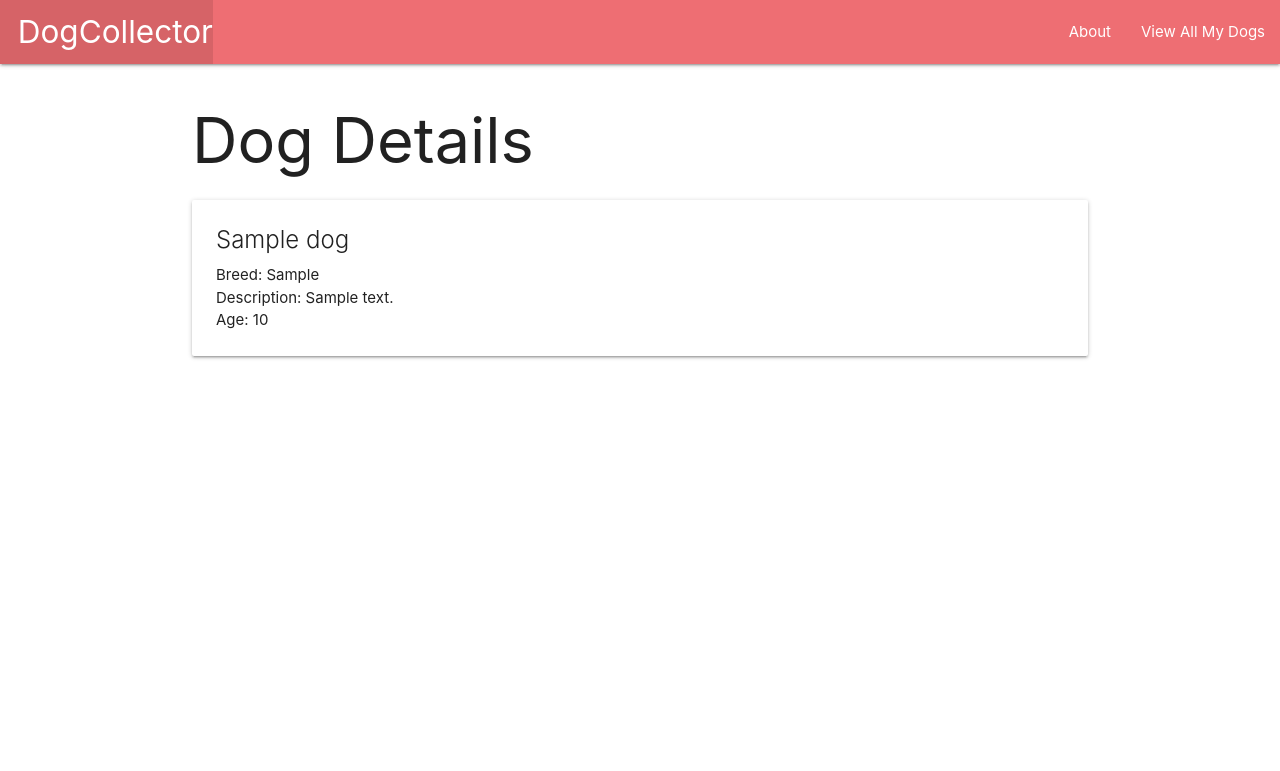
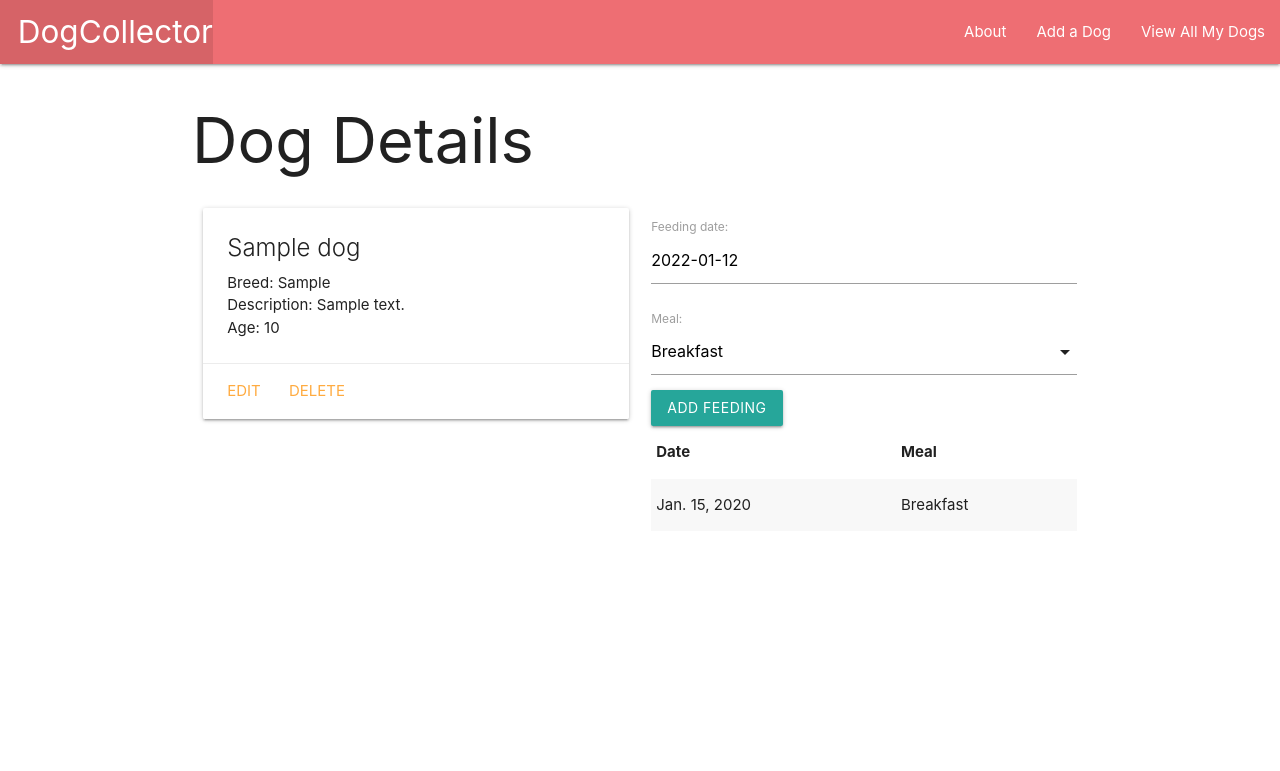
Before and after one commit to JoaquinAzua/dogcollector, a Django app: page /dogs/1/ in a window 1280 px wide. Shown: the top 771 px of the page. Run offline with Django 3.2, Linux system fonts and the light colour scheme; tables that the repository leaves empty hold one stand-in row (values such as "Sample post").

Commit message:
feedings available with add function

```diff
--- a/main_app/admin.py
+++ b/main_app/admin.py
@@ -1,5 +1,6 @@
 from django.contrib import admin
-from .models import Dog
+from .models import Dog, Feeding
 
 # Register your models here.
 admin.site.register(Dog)
+admin.site.register(Feeding)
--- /dev/null
+++ b/main_app/forms.py
@@ -0,0 +1,7 @@
+from django.forms import ModelForm
+from .models import Feeding
+
+class FeedingForm(ModelForm):
+  class Meta:
+    model = Feeding
+    fields = ['date', 'meal']
--- a/main_app/models.py
+++ b/main_app/models.py
@@ -1,6 +1,14 @@
 from django.db import models
+from django.urls import reverse
+# Create your models here.
 
-# Create your models here.
+MEALS = (
+    ('B', 'Breakfast'),
+    ('L', 'Lunch'),
+    ('D', 'Dinner'),
+    ('T', 'Treats')
+)
+
 
 class Dog(models.Model):
     name = models.CharField(max_length=100)
@@ -11,10 +19,21 @@ class Dog(models.Model):
     def __str__(self):
         return f"({self.id}) - {self.name}"
 
+    def get_absolute_url(self):
+        return reverse('dogs_detail', kwargs={'dog_id': self.id})
 
-# dogs = [
-#     Dog('Luna', 'Pomeranian', 'Energetic innocent pup', 4),
-#     Dog('Coco', 'Poodle', 'Serious but loving', 3),
-#     Dog('Jackson', 'Labrador', 'Strong old soul', 7),
-#     Dog('Molly', 'Labrador', 'Aggressively protective', 7),
-# ]
+class Feeding(models.Model):
+    date = models.DateField('feeding date')
+    meal = models.CharField(
+        max_length=1,
+        choices=MEALS,
+        default=MEALS[0][0]
+        )
+
+    dog = models.ForeignKey(Dog, on_delete=models.CASCADE)
+
+    def __str__(self):
+        return f"{self.get_meal_display()} on {self.date}"
+
+class Meta:
+    ordering = ['-date']
--- a/main_app/templates/base.html
+++ b/main_app/templates/base.html
@@ -8,17 +8,20 @@
   <title>Dog Collector</title>
   <link rel="stylesheet" href="https://cdnjs.cloudflare.com/ajax/libs/materialize/1.0.0/css/materialize.min.css">
   <link rel="stylesheet" type="text/css" href="{% static 'css/style.css' %}">
+  <script src="https://cdnjs.cloudflare.com/ajax/libs/materialize/1.0.0/js/materialize.min.js"></script>
+
 </head>
 <body>
   <header class="navbar-fixed">
     <nav>
       <div class="nav-wrapper">
         <ul>
-          <li><a href="/" class="left brand-logo">&nbsp;&nbsp;DogCollector</a></li>
+          <li><a href="{% url 'home' %}" class="left brand-logo">&nbsp;&nbsp;DogCollector</a></li>
         </ul>
         <ul class="right">
-          <li><a href="/about">About</a></li>
-          <li><a href="/dogs">View All My Dogs</a></li>
+          <li><a href="{% url 'about' %}">About</a></li>
+          <li><a href="{% url 'dogs_create' %}">Add a Dog</a></li>
+          <li><a href="{% url 'dogs_index' %}">View All My Dogs</a></li>
         </ul>
       </div>
     </nav>
--- a/main_app/templates/dogs/detail.html
+++ b/main_app/templates/dogs/detail.html
@@ -3,6 +3,8 @@
 
 <h1>Dog Details</h1>
 
+<div class="row">
+  <div class="col s6">
     <div class="card">
       <div class="card-content">
         <span class="card-title">{{ dog.name }}</span>
@@ -14,6 +16,45 @@
           <p>Age: Pup</p>
         {% endif %}
       </div>
+      <div class="card-action">
+        <a href="{% url 'dogs_update' dog.id %}">Edit</a>
+        <a href="{% url 'dogs_delete' dog.id %}">Delete</a>
+      </div>
+    </div>
+  </div>
+  <div class="col s6">
+    <form action="{% url 'add_feeding' dog.id %}" method="post">
+        {% csrf_token %}
+        {{ feeding_form.as_p }}
+        <input type="submit" class="btn" value="Add Feeding">
+    </form>
+    <table class="striped">
+      <thead>
+        <tr><th>Date</th><th>Meal</th></tr>
+      </thead>
+      <tbody>
+        {% for feeding in dog.feeding_set.all %}
+          <tr>
+            <td>{{feeding.date}}</td>
+            <td>{{feeding.get_meal_display}}</td>
+          </tr>
+        {% endfor %}
+      </tbody>
+    </table>
+  </div>
 </div>
 
+<script>
+    const dateEl = document.getElementById('id_date');
+    M.Datepicker.init(dateEl, {
+      format: 'yyyy-mm-dd',
+      defaultDate: new Date(),
+      setDefaultDate: true,
+      autoClose: true
+    });
+  const selectEl = document.getElementById('id_meal');
+  M.FormSelect.init(selectEl);
+
+  </script>
+
 {% endblock %}
--- a/main_app/urls.py
+++ b/main_app/urls.py
@@ -10,4 +10,17 @@ urlpatterns = [
 
     # 'dogs/<int:dog_id>/' - Dogs Detail Route
     path('dogs/<int:dog_id>/', views.dogs_detail, name='dogs_detail'),
+
+    # 'dogs/create/' - Dogs Create Route
+    path('dogs/create/', views.DogCreate.as_view(), name='dogs_create'),
+
+    # 'dogs/<int:pk>/update/' - Dogs Update Route
+    path('dogs/<int:pk>/update/', views.DogUpdate.as_view(), name='dogs_update'),
+
+    # 'dogs/<int:pk>/delete/' - Dogs Delete Route
+    path('dogs/<int:pk>/delete/', views.DogDelete.as_view(), name='dogs_delete'),
+
+    # 'dogs/<int:cat_id>/add_feeding/', - Add Feeding Route
+    path('dogs/<int:dog_id>/add_feeding/', views.add_feeding, name='add_feeding')
+
 ]
--- a/main_app/views.py
+++ b/main_app/views.py
@@ -1,6 +1,7 @@
-from django import http
-from django.shortcuts import render
+from django.shortcuts import render, redirect
+from django.views.generic.edit import CreateView, UpdateView, DeleteView
 from .models import Dog
+from .forms import FeedingForm
 
 # Create your views here.
 
@@ -16,4 +17,30 @@ def dogs_index(request):
 
 def dogs_detail(request, dog_id):
     dog = Dog.objects.get(id=dog_id)
-    return render(request, 'dogs/detail.html', {'dog': dog})
+    feeding_form = FeedingForm()
+    return render(request, 'dogs/detail.html', {
+        'dog': dog,
+        'feeding_form': feeding_form
+        })
+
+class DogCreate(CreateView):
+    model = Dog
+    fields = '__all__'
+
+class DogUpdate(UpdateView):
+    model = Dog
+    fields = ['breed', 'description', 'age']
+
+class DogDelete(DeleteView):
+    model = Dog
+    success_url = '/dogs/'
+
+def add_feeding(request, dog_id):
+  # create a ModelForm instance using the data in request.POST
+  form = FeedingForm(request.POST)
+  # validate the form
+  if form.is_valid():
+    new_feeding = form.save(commit=False)
+    new_feeding.dog_id = dog_id
+    new_feeding.save()
+  return redirect('dogs_detail', dog_id=dog_id)
```
Also changed, not shown: main_app/templates/main_app/dog_confirm_delete.html (added, +13 -0 lines), main_app/templates/main_app/dog_form.html (added, +21 -0 lines), main_app/migrations/0002_feeding.py (added). Lines whose indentation alone changed are shown as unchanged.
